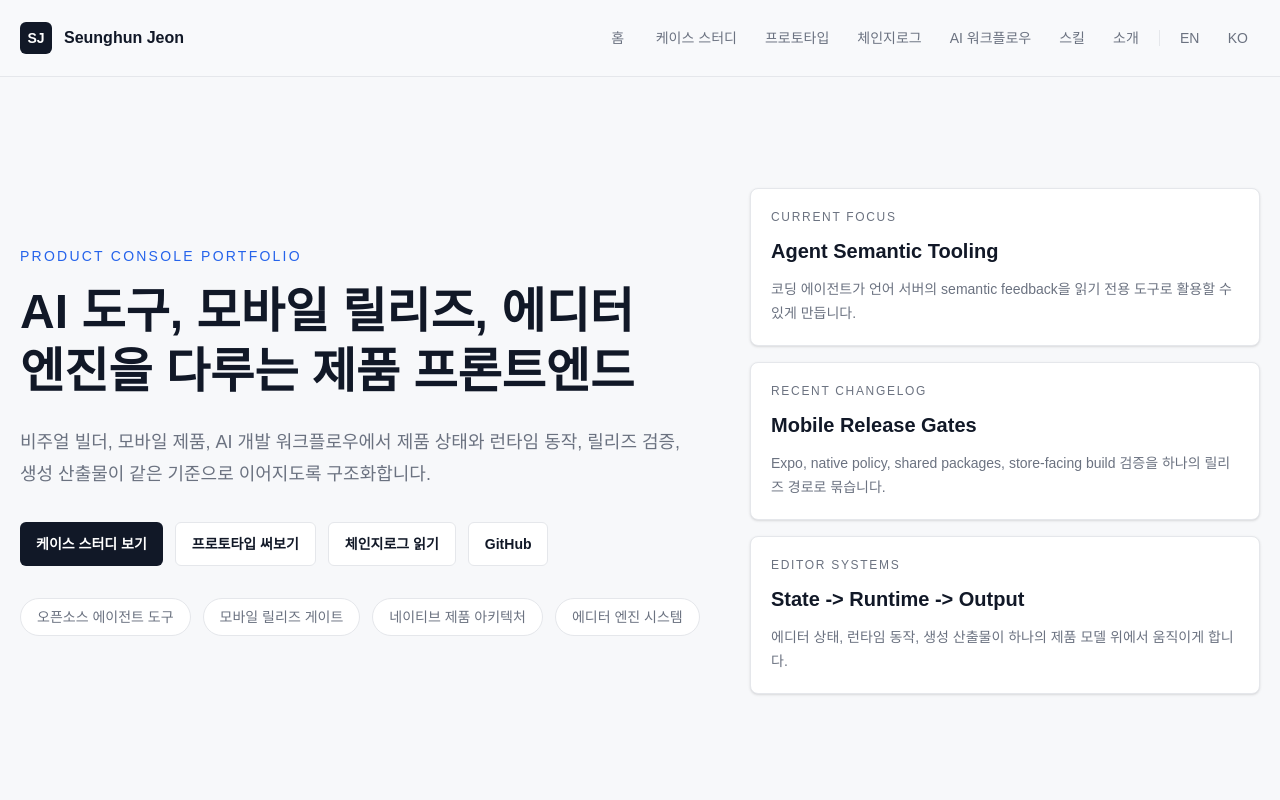
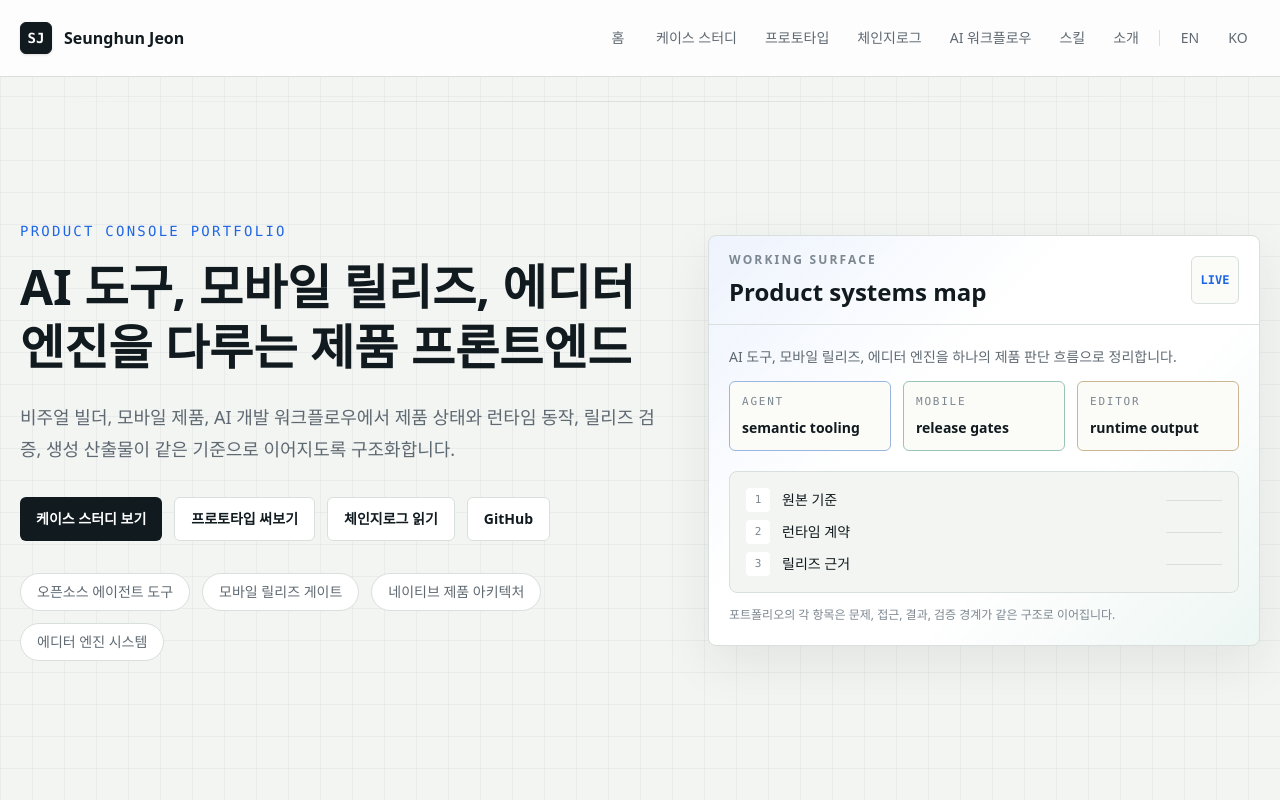
Before and after one commit to shjeon-96/portfolio-web, a Next.js app: page / in a window 1280 px wide. Shown: the top 800 px of the page. Built offline with nearby package versions, Linux system fonts and the light colour scheme.

Commit message:
feat: refine portfolio visual system

```diff
--- a/app/(en)/en/page.tsx
+++ b/app/(en)/en/page.tsx
@@ -1,6 +1,7 @@
 import Link from 'next/link';
 import { CaseStudyCard } from '@/components/case-study-card';
 import { ChangelogEntry } from '@/components/changelog-entry';
+import { HomeConsoleVisual } from '@/components/home-console-visual';
 import { ProjectHighlightCard } from '@/components/project-highlight-card';
 import { caseStudies, changelogEntries, projectHighlights, proofPoints } from '@/lib/data';
 
@@ -28,9 +29,9 @@ export default function Home() {
 
   return (
     <main>
-      <section className="mx-auto grid min-h-[calc(100vh-73px)] w-full max-w-7xl gap-10 px-5 py-16 lg:grid-cols-[1.15fr_0.85fr] lg:items-center">
+      <section className="hero-grid mx-auto grid min-h-[calc(100vh-73px)] w-full max-w-7xl gap-10 px-5 py-16 lg:grid-cols-[1.08fr_0.92fr] lg:items-center">
         <div>
-          <p className="mb-4 text-sm font-medium uppercase tracking-[0.16em] text-[var(--accent-blue)]">
+          <p className="mb-4 font-mono text-sm font-medium uppercase tracking-[0.16em] text-[var(--accent-blue)]">
             Product Console Portfolio
           </p>
           <h1 className="max-w-3xl text-4xl font-semibold leading-tight text-balance sm:text-5xl">
@@ -71,23 +72,18 @@ export default function Home() {
           </div>
         </div>
 
-        <aside className="grid gap-4">
-          <ConsolePanel
-            eyebrow="Current Focus"
-            title="Agent Semantic Tooling"
-            description="Coding agents can use language-server feedback through read-only tools instead of broad project access."
-          />
-          <ConsolePanel
-            eyebrow="Recent Changelog"
-            title="Mobile Release Gates"
-            description="Expo, native policy, shared packages, and store-facing build checks are tied to one release path."
-          />
-          <ConsolePanel
-            eyebrow="Editor Systems"
-            title="State -> Runtime -> Output"
-            description="Editor state, runtime behavior, and generated artifacts move through one product model."
-          />
-        </aside>
+        <HomeConsoleVisual
+          kicker="Working Surface"
+          title="Product systems map"
+          subtitle="AI tooling, mobile release, and editor engines are presented as one product decision loop."
+          signals={[
+            { label: 'agent', value: 'semantic tooling', tone: 'blue' },
+            { label: 'mobile', value: 'release gates', tone: 'green' },
+            { label: 'editor', value: 'runtime output', tone: 'amber' },
+          ]}
+          processItems={['source truth', 'runtime contract', 'release evidence']}
+          footnote="Each portfolio item follows the same problem, approach, result, and verification structure."
+        />
       </section>
       <section className="border-y border-[var(--border)] bg-[var(--surface)]">
         <div className="mx-auto grid max-w-7xl gap-4 px-5 py-8 md:grid-cols-4">
@@ -143,26 +139,6 @@ export default function Home() {
   );
 }
 
-function ConsolePanel({
-  eyebrow,
-  title,
-  description,
-}: Readonly<{
-  eyebrow: string;
-  title: string;
-  description: string;
-}>) {
-  return (
-    <section className="rounded-lg border border-[var(--border)] bg-[var(--surface)] p-5 shadow-sm">
-      <p className="text-xs font-medium uppercase tracking-[0.14em] text-[var(--text-secondary)]">
-        {eyebrow}
-      </p>
-      <h2 className="mt-3 text-xl font-semibold">{title}</h2>
-      <p className="mt-3 text-sm leading-6 text-[var(--text-secondary)]">{description}</p>
-    </section>
-  );
-}
-
 function Metric({ label, value }: Readonly<{ label: string; value: string }>) {
   return (
     <div className="rounded-lg border border-[var(--border)] bg-[var(--background)] p-4">
--- a/app/(ko)/page.tsx
+++ b/app/(ko)/page.tsx
@@ -1,6 +1,7 @@
 import Link from 'next/link';
 import { CaseStudyCard } from '@/components/case-study-card';
 import { ChangelogEntry } from '@/components/changelog-entry';
+import { HomeConsoleVisual } from '@/components/home-console-visual';
 import { ProjectHighlightCard } from '@/components/project-highlight-card';
 import { caseStudiesKo, changelogEntriesKo, projectHighlightsKo, proofPointsKo } from '@/lib/data-ko';
 
@@ -33,9 +34,9 @@ export default function KoreanHomePage() {
 
   return (
     <main>
-      <section className="mx-auto grid min-h-[calc(100vh-73px)] w-full max-w-7xl gap-10 px-5 py-16 lg:grid-cols-[1.15fr_0.85fr] lg:items-center">
+      <section className="hero-grid mx-auto grid min-h-[calc(100vh-73px)] w-full max-w-7xl gap-10 px-5 py-16 lg:grid-cols-[1.08fr_0.92fr] lg:items-center">
         <div>
-          <p className="mb-4 text-sm font-medium uppercase tracking-[0.16em] text-[var(--accent-blue)]">
+          <p className="mb-4 font-mono text-sm font-medium uppercase tracking-[0.16em] text-[var(--accent-blue)]">
             Product Console Portfolio
           </p>
           <h1 className="max-w-3xl text-4xl font-semibold leading-tight text-balance sm:text-5xl">
@@ -76,23 +77,18 @@ export default function KoreanHomePage() {
           </div>
         </div>
 
-        <aside className="grid gap-4">
-          <ConsolePanel
-            eyebrow="Current Focus"
-            title="Agent Semantic Tooling"
-            description="코딩 에이전트가 언어 서버의 semantic feedback을 읽기 전용 도구로 활용할 수 있게 만듭니다."
-          />
-          <ConsolePanel
-            eyebrow="Recent Changelog"
-            title="Mobile Release Gates"
-            description="Expo, native policy, shared packages, store-facing build 검증을 하나의 릴리즈 경로로 묶습니다."
-          />
-          <ConsolePanel
-            eyebrow="Editor Systems"
-            title="State -> Runtime -> Output"
-            description="에디터 상태, 런타임 동작, 생성 산출물이 하나의 제품 모델 위에서 움직이게 합니다."
-          />
-        </aside>
+        <HomeConsoleVisual
+          kicker="Working Surface"
+          title="Product systems map"
+          subtitle="AI 도구, 모바일 릴리즈, 에디터 엔진을 하나의 제품 판단 흐름으로 정리합니다."
+          signals={[
+            { label: 'agent', value: 'semantic tooling', tone: 'blue' },
+            { label: 'mobile', value: 'release gates', tone: 'green' },
+            { label: 'editor', value: 'runtime output', tone: 'amber' },
+          ]}
+          processItems={['원본 기준', '런타임 계약', '릴리즈 근거']}
+          footnote="포트폴리오의 각 항목은 문제, 접근, 결과, 검증 경계가 같은 구조로 이어집니다."
+        />
       </section>
       <section className="border-y border-[var(--border)] bg-[var(--surface)]">
         <div className="mx-auto grid max-w-7xl gap-4 px-5 py-8 md:grid-cols-4">
@@ -154,26 +150,6 @@ export default function KoreanHomePage() {
   );
 }
 
-function ConsolePanel({
-  eyebrow,
-  title,
-  description,
-}: Readonly<{
-  eyebrow: string;
-  title: string;
-  description: string;
-}>) {
-  return (
-    <section className="rounded-lg border border-[var(--border)] bg-[var(--surface)] p-5 shadow-sm">
-      <p className="text-xs font-medium uppercase tracking-[0.14em] text-[var(--text-secondary)]">
-        {eyebrow}
-      </p>
-      <h2 className="mt-3 text-xl font-semibold">{title}</h2>
-      <p className="mt-3 text-sm leading-6 text-[var(--text-secondary)]">{description}</p>
-    </section>
-  );
-}
-
 function Metric({ label, value }: Readonly<{ label: string; value: string }>) {
   return (
     <div className="rounded-lg border border-[var(--border)] bg-[var(--background)] p-4">
--- a/app/globals.css
+++ b/app/globals.css
@@ -1,14 +1,17 @@
 @import "tailwindcss";
 
 :root {
-  --background: #f7f8fa;
+  --background: #f3f5f2;
   --surface: #ffffff;
-  --text-primary: #111827;
-  --text-secondary: #6b7280;
-  --border: #e5e7eb;
-  --accent-blue: #2563eb;
-  --accent-green: #16a34a;
-  --accent-amber: #d97706;
+  --surface-strong: #fbfcf8;
+  --text-primary: #111a1f;
+  --text-secondary: #5f6972;
+  --text-muted: #7d8790;
+  --border: #d9dfdc;
+  --accent-blue: #1f66e5;
+  --accent-green: #1b8f65;
+  --accent-amber: #b56a15;
+  --shadow-panel: 0 18px 50px rgb(33 41 47 / 8%);
 }
 
 * {
@@ -21,8 +24,12 @@ html {
 
 body {
   margin: 0;
-  font-family: Arial, Helvetica, sans-serif;
-  background: var(--background);
+  font-family: "Pretendard", "Apple SD Gothic Neo", "Noto Sans KR", "Aptos", system-ui, sans-serif;
+  background:
+    linear-gradient(90deg, rgb(17 26 31 / 4%) 1px, transparent 1px),
+    linear-gradient(180deg, rgb(17 26 31 / 4%) 1px, transparent 1px),
+    var(--background);
+  background-size: 32px 32px;
   color: var(--text-primary);
 }
 
@@ -33,3 +40,26 @@ body {
 .text-balance {
   text-wrap: balance;
 }
+
+.hero-grid {
+  position: relative;
+}
+
+.hero-grid::before {
+  position: absolute;
+  inset: 24px 20px auto;
+  height: 1px;
+  background: linear-gradient(90deg, transparent, var(--border), transparent);
+  content: "";
+}
+
+.hero-console {
+  overflow: hidden;
+  border: 1px solid var(--border);
+  border-radius: 8px;
+  background:
+    linear-gradient(135deg, rgb(31 102 229 / 8%), transparent 38%),
+    linear-gradient(315deg, rgb(27 143 101 / 8%), transparent 36%),
+    var(--surface);
+  box-shadow: var(--shadow-panel);
+}
--- /dev/null
+++ b/components/home-console-visual.tsx
@@ -0,0 +1,64 @@
+type ConsoleSignal = {
+  label: string;
+  value: string;
+  tone: 'blue' | 'green' | 'amber';
+};
+
+const toneClassName: Record<ConsoleSignal['tone'], string> = {
+  blue: 'border-[color-mix(in_srgb,var(--accent-blue)_34%,var(--border))] text-[var(--accent-blue)]',
+  green: 'border-[color-mix(in_srgb,var(--accent-green)_34%,var(--border))] text-[var(--accent-green)]',
+  amber: 'border-[color-mix(in_srgb,var(--accent-amber)_36%,var(--border))] text-[var(--accent-amber)]',
+};
+
+export function HomeConsoleVisual({
+  kicker,
+  title,
+  subtitle,
+  signals,
+  processItems,
+  footnote,
+}: Readonly<{
+  kicker: string;
+  title: string;
+  subtitle: string;
+  signals: ConsoleSignal[];
+  processItems: string[];
+  footnote: string;
+}>) {
+  return (
+    <aside className="hero-console">
+      <div className="flex items-center justify-between border-b border-[var(--border)] px-5 py-4">
+        <div>
+          <p className="text-xs font-semibold uppercase tracking-[0.18em] text-[var(--text-muted)]">{kicker}</p>
+          <h2 className="mt-2 text-2xl font-semibold text-[var(--text-primary)]">{title}</h2>
+        </div>
+        <div className="grid size-12 place-items-center rounded-md border border-[var(--border)] bg-[var(--surface-strong)] font-mono text-xs font-semibold text-[var(--accent-blue)]">
+          LIVE
+        </div>
+      </div>
+      <div className="grid gap-3 p-5">
+        <p className="text-sm leading-6 text-[var(--text-secondary)]">{subtitle}</p>
+        <div className="grid gap-3 sm:grid-cols-3 lg:grid-cols-1 xl:grid-cols-3">
+          {signals.map((signal) => (
+            <div className={`rounded-md border bg-[var(--surface-strong)] p-3 ${toneClassName[signal.tone]}`} key={signal.label}>
+              <p className="font-mono text-[11px] uppercase tracking-[0.16em] text-[var(--text-muted)]">{signal.label}</p>
+              <p className="mt-2 text-sm font-semibold text-[var(--text-primary)]">{signal.value}</p>
+            </div>
+          ))}
+        </div>
+        <div className="mt-2 grid gap-2 rounded-lg border border-[var(--border)] bg-[var(--background)] p-4">
+          {processItems.map((item, index) => (
+            <div className="grid grid-cols-[24px_1fr_auto] items-center gap-3 text-sm" key={item}>
+              <span className="grid size-6 place-items-center rounded bg-[var(--surface)] font-mono text-[11px] text-[var(--text-muted)]">
+                {index + 1}
+              </span>
+              <span className="font-medium text-[var(--text-primary)]">{item}</span>
+              <span className="h-px w-14 bg-[var(--border)]" />
+            </div>
+          ))}
+        </div>
+        <p className="text-xs leading-5 text-[var(--text-muted)]">{footnote}</p>
+      </div>
+    </aside>
+  );
+}
--- a/components/site-footer.tsx
+++ b/components/site-footer.tsx
@@ -11,9 +11,9 @@ export function SiteFooter() {
   }
 
   return (
-    <footer className="border-t border-[var(--border)] bg-[var(--surface)]">
+    <footer className="border-t border-[var(--border)] bg-[var(--surface-strong)]">
       <div className="mx-auto flex max-w-7xl flex-col gap-3 px-5 py-8 text-sm text-[var(--text-secondary)] md:flex-row md:items-center md:justify-between">
-        <p>Product Console Portfolio / Engineering Ledger</p>
+        <p className="font-mono uppercase tracking-[0.14em]">Product Console Portfolio</p>
         <p>Public-safe case studies, changelog, and AI workflow.</p>
       </div>
     </footer>
--- a/components/site-header.tsx
+++ b/components/site-header.tsx
@@ -37,14 +37,14 @@ export function SiteHeader() {
   }
 
   return (
-    <header className="sticky top-0 z-20 border-b border-[var(--border)] bg-[color-mix(in_srgb,var(--background)_88%,white)] backdrop-blur">
+    <header className="sticky top-0 z-20 border-b border-[var(--border)] bg-[color-mix(in_srgb,var(--surface)_82%,var(--background))] backdrop-blur">
       <div className="mx-auto flex max-w-7xl items-center justify-between gap-5 px-5 py-4">
         <Link
           className="flex min-h-11 min-w-11 items-center gap-3 font-semibold text-[var(--text-primary)]"
           href={isKorean ? '/' : '/en'}
           onClick={() => setIsMenuOpen(false)}
         >
-          <span className="flex size-8 items-center justify-center rounded-md bg-[var(--text-primary)] text-sm text-white">
+          <span className="flex size-8 items-center justify-center rounded-md border border-[var(--text-primary)] bg-[var(--text-primary)] font-mono text-sm text-white shadow-sm">
             SJ
           </span>
           <span className="hidden sm:inline">Seunghun Jeon</span>
@@ -52,7 +52,7 @@ export function SiteHeader() {
         <nav className="hidden items-center gap-1 text-sm text-[var(--text-secondary)] md:flex">
           {navigation.map((item) => (
             <Link
-              className="flex min-h-11 min-w-11 items-center justify-center whitespace-nowrap rounded-md px-3 py-2 transition hover:bg-[var(--surface)] hover:text-[var(--text-primary)]"
+              className="flex min-h-11 min-w-11 items-center justify-center whitespace-nowrap rounded-md px-3 py-2 transition hover:bg-[var(--surface-strong)] hover:text-[var(--text-primary)]"
               href={item.href}
               key={item.href}
             >
@@ -61,13 +61,13 @@ export function SiteHeader() {
           ))}
           <span className="mx-1 h-4 w-px shrink-0 bg-[var(--border)]" />
           <Link
-            className="flex min-h-11 min-w-11 items-center justify-center whitespace-nowrap rounded-md px-3 py-2 transition hover:bg-[var(--surface)] hover:text-[var(--text-primary)]"
+            className="flex min-h-11 min-w-11 items-center justify-center whitespace-nowrap rounded-md px-3 py-2 transition hover:bg-[var(--surface-strong)] hover:text-[var(--text-primary)]"
             href="/en"
           >
             EN
           </Link>
           <Link
-            className="flex min-h-11 min-w-11 items-center justify-center whitespace-nowrap rounded-md px-3 py-2 transition hover:bg-[var(--surface)] hover:text-[var(--text-primary)]"
+            className="flex min-h-11 min-w-11 items-center justify-center whitespace-nowrap rounded-md px-3 py-2 transition hover:bg-[var(--surface-strong)] hover:text-[var(--text-primary)]"
             href="/"
           >
             KO
```
Also changed, not shown: components/case-study-card.tsx (+5 -5 lines), components/changelog-entry.tsx (+6 -6 lines), components/project-highlight-card.tsx (+6 -3 lines).
